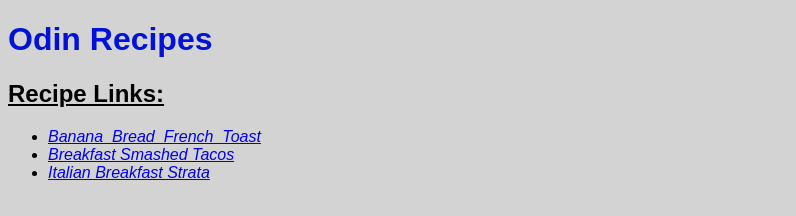
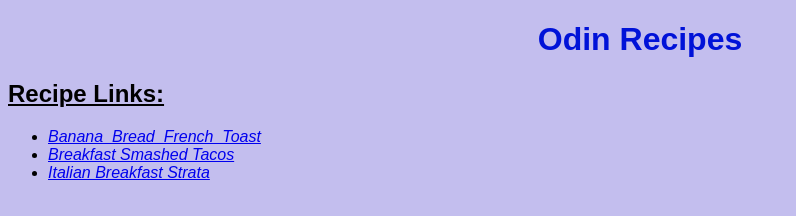
Before and after one commit to atizzle07/odin-recipes-2, a plain HTML site: page index.html in a window 1280 px wide. Shown: the whole page, without its empty margins (0-796 px from the left). Drawn offline with Linux system fonts and the light colour scheme.

Commit message:
Completed css tweaks.

```diff
--- a/style.css
+++ b/style.css
@@ -1,6 +1,6 @@
 body {
-    font-family: Arial, Helvetica;
-    background-color: lightgray;
+    font-family: Arial, Helvetica, sans-serif;
+    background-color: rgba(178, 171, 233, 0.767);
 }
 
 a {
@@ -9,6 +9,7 @@ a {
 
 .title{
     color: rgb(0, 18, 216);
+    text-align: center;
 }
 
 .subtitle{
```
